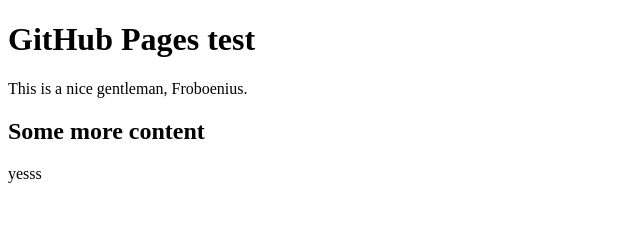
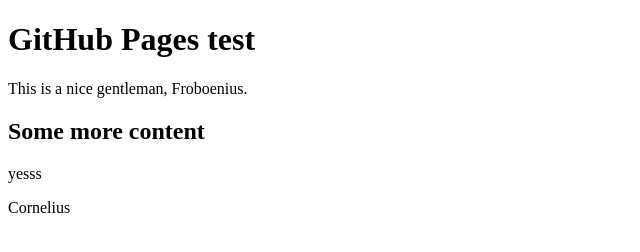
Before and after one commit to Pvag/GitHubPages_test, a website: page index.html in a window 1280 px wide. Shown: the whole page, without its empty margins (0-640 px from the left). Drawn offline with Linux system fonts and the light colour scheme.

Commit message:
add test

```diff
--- a/index.html
+++ b/index.html
@@ -10,5 +10,6 @@
     <p>This is a nice gentleman, Froboenius.</p>
     <h2>Some more content</h2>
     <p>yesss</p>
+    <p>Cornelius</p>
 </body>
 </html>
```
